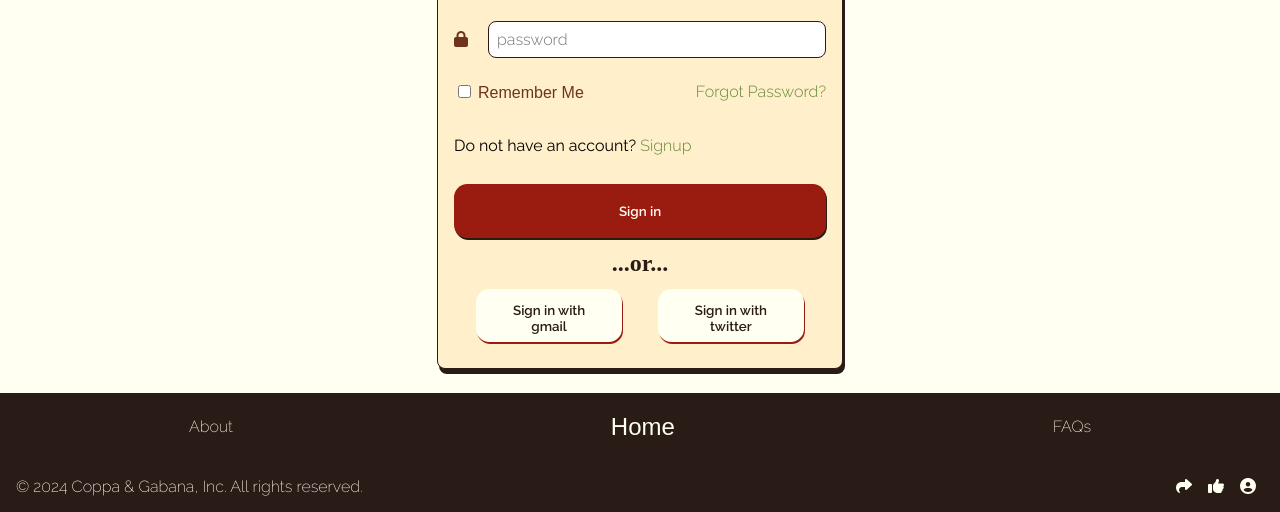
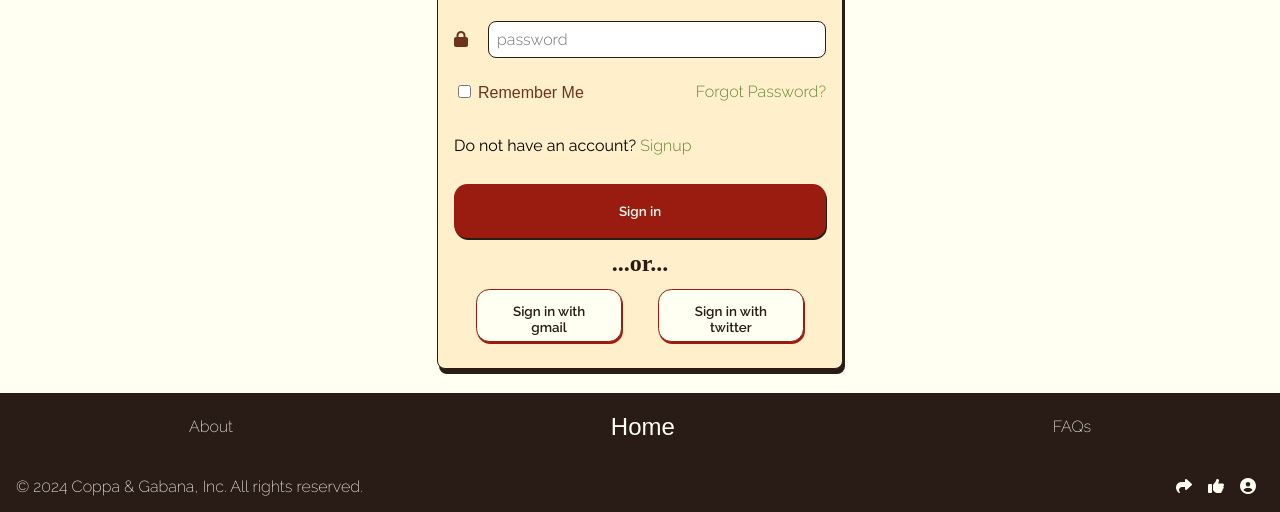
Before and after one commit to valentin-orrit/thp-w8d2-uikitV2, a plain HTML site: page auth.html in a window 1280 px wide. Shown: the part 321-833 px from the top of the page. Drawn offline with nearby package versions, Linux system fonts and the light colour scheme; a web font is replaced by a local one.

Commit message:
better better buttons

```diff
--- a/stylesheets/style.css
+++ b/stylesheets/style.css
@@ -295,6 +295,7 @@ button:active {
 .outline {
   color: #291B16;
   background-color: #FFFFF2;
+  border: 1px solid #291B16;
 }
 
 .outline-primary {
```
